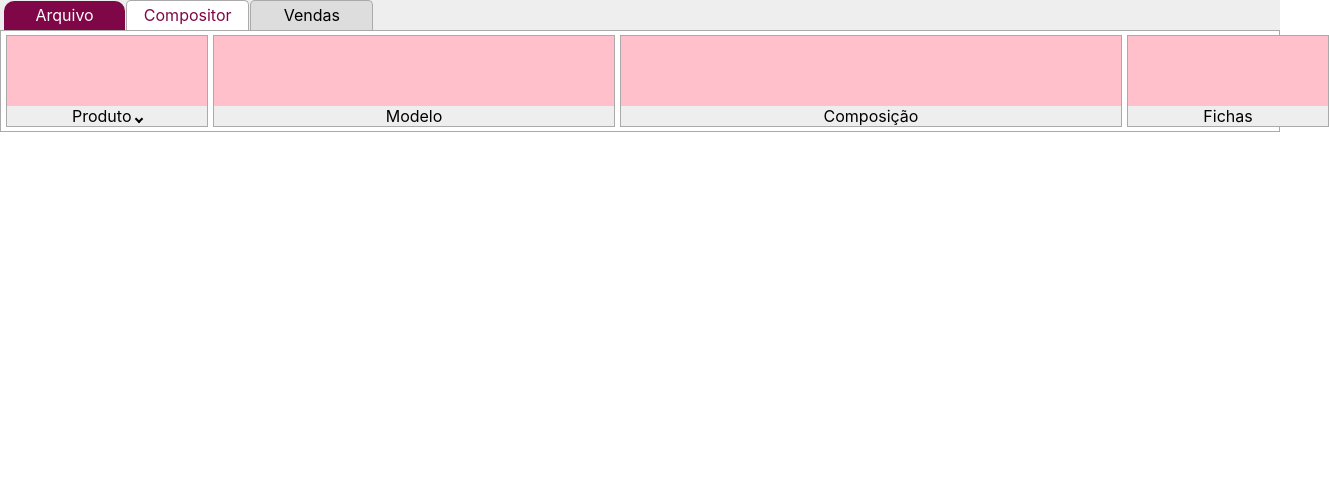
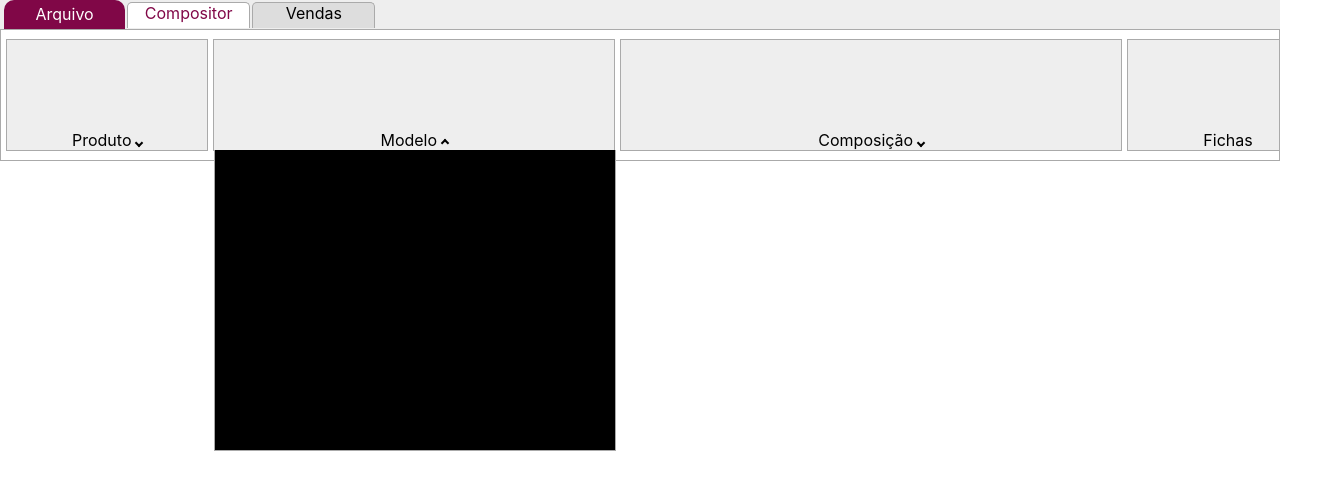
Before and after one commit to MuriloSchaefer/klippel, a React (Create React App) app: page / in a window 1280 px wide. Both pictures are taken after a click on the element "Modelo". Shown: the top 490 px of the page, 1329 px wide, since content can reach past the window. Built offline with nearby package versions, Linux system fonts and the light colour scheme.

Commit message:
add dropdown for ribbon sections

```diff
--- a/src/kernel/layout/RibbonMenu/TabSection.tsx
+++ b/src/kernel/layout/RibbonMenu/TabSection.tsx
@@ -25,7 +25,10 @@ const TabSection = ({
   return (
     <StyledSection>
       <SectionContent>{children}</SectionContent>
-      <SectionName onClick={handleDropDownToggle}>
+      <SectionName
+        onClick={handleDropDownToggle}
+        hasDropdown={dropdownContent !== null}
+      >
         {name}{" "}
         {dropdownContent && <DropdownSectionIcon open={isDropdownOpen} />}
       </SectionName>
--- a/src/kernel/layout/RibbonMenu/styles/Tab.ts
+++ b/src/kernel/layout/RibbonMenu/styles/Tab.ts
@@ -15,8 +15,6 @@ export const Tab = styled.li<TabProps>`
   text-align: center;
   width: 12ch;
 
-  margin-left: -1px;
-  padding-top: 4px;
   height: 25px;
   cursor: pointer;
   border-radius: 5px 5px 0 0;
--- a/src/kernel/layout/RibbonMenu/styles/TabSection.ts
+++ b/src/kernel/layout/RibbonMenu/styles/TabSection.ts
@@ -1,27 +1,37 @@
 import styled from "styled-components";
 
-export const SectionName = styled.div`
+export const SectionName = styled.div<{ hasDropdown: boolean }>`
   height: 20px;
+  background-color: #eee;
+  cursor: ${(p) => (p.hasDropdown ? "pointer" : "default")};
+`;
+
+export const SectionContent = styled.div`
+  height: 90px;
   background-color: #eee;
 `;
 
-export const SectionContent = styled.div`
-  height: 70px;
-  background-color: pink;
-`;
+export const StyledSection = styled.section`
+  width: fit-content;
 
-export const StyledSection = styled.div`
-  width: fit-content;
-  background-color: gray;
-
+  position: static;
   border: 1px solid #aaa;
-  max-height: 90px;
   display: flex;
   flex-direction: column;
+  max-height: 130px;
 `;
 
 export const DropdownSectionContent = styled.div<{ open: boolean }>`
-  display: ${(p) => (p.open ? "block" : "none")};
+  background-color: #000;
+  border: 1px solid #aaa;
+  border-top: none;
+
+  position: absolute;
+  margin: auto;
+  margin-top: 110px;
+  z-index: 1;
+  margin-right: auto;
+  display: ${(p) => (p.open ? "inline-block" : "none")};
 `;
 
 export const DropdownSectionIcon = styled.div<{ open: boolean }>`
--- a/src/kernel/layout/RibbonMenu/styles/TabsContent.ts
+++ b/src/kernel/layout/RibbonMenu/styles/TabsContent.ts
@@ -8,9 +8,11 @@ export const TabsContent = styled.ul`
   align-items: center;
   padding-left: 5px;
   gap: 5px;
+  overflow-x: auto;
 
   background: #white;
   border: 1px solid #aaa;
   margin: 0;
-  min-height: 100px;
+  min-height: 130px;
+  max-height: 130px;
 `;
--- a/src/kernel/layout/RibbonMenu/styles/TabsHeader.ts
+++ b/src/kernel/layout/RibbonMenu/styles/TabsHeader.ts
@@ -7,6 +7,7 @@ export const TabsHeader = styled.ul`
   flex-wrap: nowrap;
   align-items: center;
   gap: 2px;
+  overflow-x: auto;
 
   background: #eee;
   margin: 0;
--- a/src/kernel/layout/RibbonMenu/styles/index.ts
+++ b/src/kernel/layout/RibbonMenu/styles/index.ts
@@ -7,5 +7,9 @@ export { TabsContent } from "./TabsContent";
 export { TabContent } from "./TabContent";
 export { StyledSection, SectionName, SectionContent } from "./TabSection";
 
-const RibbonMenu = styled.nav``;
+const RibbonMenu = styled.nav`
+  position: -webkit-sticky; /* Safari */
+  position: sticky;
+  top: 0;
+`;
 export default RibbonMenu;
--- a/src/kernel/layout/index.tsx
+++ b/src/kernel/layout/index.tsx
@@ -22,16 +22,22 @@ export default (): React.ReactElement => {
         <TabSection
           key="1"
           name="Produto"
-          dropdownContent={
-            <div style={{ height: "300px", backgroundColor: "black" }} />
-          }
+          dropdownContent={<div style={{ height: "300px", width: "400px" }} />}
         >
           <div style={{ width: "200px", height: "90px" }} />
         </TabSection>,
-        <TabSection key="2" name="Modelo">
+        <TabSection
+          key="2"
+          name="Modelo"
+          dropdownContent={<div style={{ height: "300px", width: "400px" }} />}
+        >
           <div style={{ width: "400px", height: "90px" }} />
         </TabSection>,
-        <TabSection key="3" name="Composição">
+        <TabSection
+          key="3"
+          name="Composição"
+          dropdownContent={<div style={{ height: "300px", width: "400px" }} />}
+        >
           <div style={{ width: "500px", height: "90px" }} />
         </TabSection>,
         <TabSection key="4" name="Fichas">
@@ -53,6 +59,7 @@ export default (): React.ReactElement => {
   return (
     <ThemeContext.Provider value={memoizedTheme}>
       <RibbonMenu tabs={tabs} initialTab="composer" />
+      <div style={{ height: "1500px", width: "100%" }} />
     </ThemeContext.Provider>
   );
 };
```
